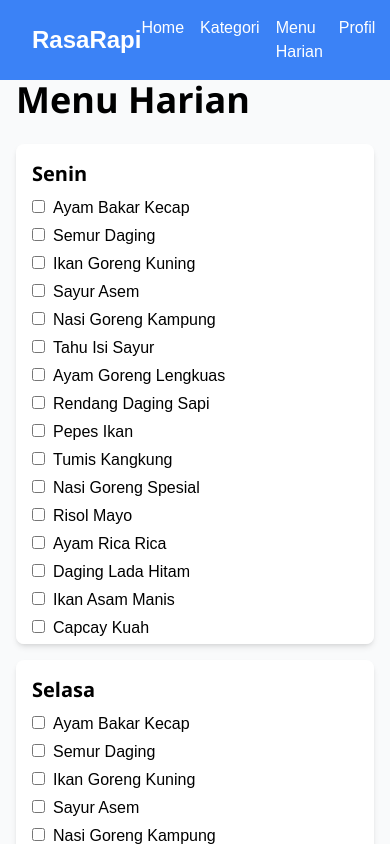
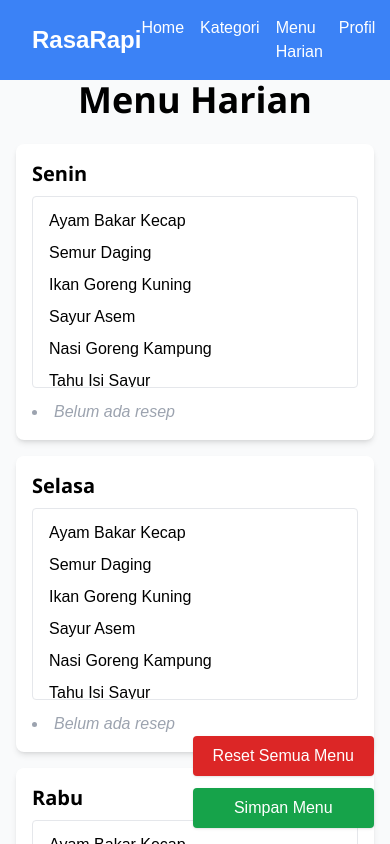
Before and after one commit to anishazulva/project_uts_rasarapi_kel5, a React (Create React App) app: page /menu-harian in a window 390 px wide. Shown: the top 844 px of the page. Built offline with nearby package versions, Linux system fonts and the light colour scheme.

Commit message:
ya Allah.. lanjut rii

```diff
--- a/src/pages/Categories.jsx
+++ b/src/pages/Categories.jsx
@@ -7,7 +7,7 @@ function Categories() {
       <h1 className="text-4xl font-bold mb-6">Kategori Resep</h1>
       <div className="grid grid-cols-1 sm:grid-cols-2 md:grid-cols-3 gap-4">
         <div className="bg-white p-4 rounded-lg shadow-md">
-          <h2 className="text-xl font-semibold">🍛 Masakan Utama</h2>
+          <h2 className="text-xl font-semibold">🐔 Olahan Ayam</h2>
           <ul className="mt-2">
             <Link to="/resep/1">
               <li>Ayam Bakar Kecap</li>
@@ -107,8 +107,8 @@ function Categories() {
           </ul>
         </div>
         <div className="bg-white p-4 rounded-lg shadow-md">
-          <h2 className="text-xl font-semibold">🧆 Cemilan & Gorengan</h2>
-          <h3 className="text-lg font-semibold mt-2">🧀 Camilan Asin</h3>
+          <h2 className="text-xl font-semibold">🧆 Cemilan</h2>
+          <h3 className="text-lg font-semibold mt-2">🧀 Cemilan Asin</h3>
           <ul className="mt-2">
             <Link to="/resep/30">
               <li>Tahu Isi Sayur</li>
@@ -126,7 +126,7 @@ function Categories() {
               <li>Cireng Bumbu Rujak</li>
             </Link>
           </ul>
-          <h3 className="text-lg font-semibold mt-4">🍮 Camilan Manis</h3>
+          <h3 className="text-lg font-semibold mt-4">🍮 Cemilan Manis</h3>
           <ul className="mt-2">
             <Link to="/resep/35">
               <li>Pisang Goreng Coklat</li>
--- a/src/pages/DailyMenu.jsx
+++ b/src/pages/DailyMenu.jsx
@@ -1,101 +1,98 @@
-import React, { useState } from 'react';
+import React, { useState, useEffect } from 'react';
 
 const recipeList = [
-  "Ayam Bakar Kecap", "Semur Daging", "Ikan Goreng Kuning", "Sayur Asem", "Nasi Goreng Kampung",
-  "Tahu Isi Sayur", "Ayam Goreng Lengkuas", "Rendang Daging Sapi", "Pepes Ikan", "Tumis Kangkung",
-  "Nasi Goreng Spesial", "Risol Mayo", "Ayam Rica Rica", "Daging Lada Hitam", "Ikan Asam Manis",
-  "Capcay Kuah", "Mie Goreng Rumahan", "Bola Bola Mie", "Opor Ayam", "Empal Gepuk",
-  "Cumi Saos Tiram", "Sayur Bayam Bening", "Bihun Goreng", "Bakwan Sayur", "Ayam Kecap Pedas Manis",
-  "Sop Iga Sapi", "Udang Balado", "Tumis Buncis Wortel", "Nasi Uduk", "Cireng Bumbu Rujak",
-  "Pisang Goreng Coklat", "Kue Cubit", "Kolak Pisang", "Donat Kentang", "Dadar Gulung"
+  'Ayam Bakar Kecap', 'Semur Daging', 'Ikan Goreng Kuning', 'Sayur Asem', 'Nasi Goreng Kampung',
+  'Tahu Isi Sayur', 'Ayam Goreng Lengkuas', 'Rendang Daging Sapi', 'Pepes Ikan', 'Tumis Kangkung',
+  'Nasi Goreng Spesial', 'Risol Mayo', 'Ayam Rica Rica', 'Daging Lada Hitam', 'Ikan Asam Manis',
+  'Capcay Kuah', 'Mie Goreng Rumahan', 'Bola-Bola Mie', 'Opor Ayam', 'Empal Gepuk',
+  'Cumi Saos Tiram', 'Sayur Bayam Bening', 'Bihun Goreng', 'Bakwan Sayur', 'Ayam Kecap Pedas Manis',
+  'Sop Iga Sapi', 'Udang Balado', 'Tumis Buncis Wortel', 'Nasi Uduk', 'Cireng Bumbu Rujak',
+  'Pisang Goreng Coklat', 'Kue Cubit', 'Kolak Pisang', 'Donat Kentang', 'Dadar Gulung'
 ];
 
+const days = ['Senin', 'Selasa', 'Rabu', 'Kamis', 'Jumat', 'Sabtu', 'Minggu'];
+
 function DailyMenu() {
-  const initialMenu = {
-    Senin: [],
-    Selasa: [],
-    Rabu: [],
-    Kamis: [],
-    Jumat: [],
-    Sabtu: [],
-    Minggu: []
+  const [menu, setMenu] = useState(() =>
+    Object.fromEntries(days.map(day => [day, []]))
+  );
+
+  // Load menu dari localStorage saat pertama kali render
+  useEffect(() => {
+    const savedMenu = localStorage.getItem("dailyMenu");
+    if (savedMenu) {
+      setMenu(JSON.parse(savedMenu));
+    }
+  }, []);
+
+  const handleToggleRecipe = (day, recipe) => {
+    const isSelected = menu[day].includes(recipe);
+    const updatedMenu = isSelected
+      ? menu[day].filter(item => item !== recipe)
+      : [...menu[day], recipe];
+    setMenu({ ...menu, [day]: updatedMenu });
   };
 
-  const [menu, setMenu] = useState(initialMenu);
-  const [showSelector, setShowSelector] = useState({
-    Senin: true,
-    Selasa: true,
-    Rabu: true,
-    Kamis: true,
-    Jumat: true,
-    Sabtu: true,
-    Minggu: true
-  });
-
-  const handleToggleRecipe = (day, recipe) => {
-    const updatedRecipes = menu[day].includes(recipe)
-      ? menu[day].filter((r) => r !== recipe)
-      : [...menu[day], recipe];
-    setMenu({ ...menu, [day]: updatedRecipes });
+  const handleResetAll = () => {
+    const emptyMenu = Object.fromEntries(days.map(day => [day, []]));
+    setMenu(emptyMenu);
+    localStorage.removeItem("dailyMenu");
   };
 
-  const handleDone = (day) => {
-    setShowSelector({ ...showSelector, [day]: false });
-  };
-
-  const handleEdit = (day) => {
-    setShowSelector({ ...showSelector, [day]: true });
+  const handleSave = () => {
+    localStorage.setItem("dailyMenu", JSON.stringify(menu));
+    alert("Menu harian berhasil disimpan!");
   };
 
   return (
-    <div className="container mx-auto p-4">
-      <h1 className="text-4xl font-bold mb-6">Menu Harian</h1>
+    <div className="relative min-h-screen container mx-auto p-4 pb-24">
+      <h1 className="text-4xl font-bold mb-6 text-center">Menu Harian</h1>
+
       <div className="grid grid-cols-1 sm:grid-cols-2 md:grid-cols-3 gap-4">
-        {Object.keys(menu).map((day) => (
-          <div key={day} className="bg-white p-4 rounded-lg shadow-md max-h-[500px] overflow-y-auto">
+        {days.map((day) => (
+          <div key={day} className="bg-white p-4 rounded-lg shadow-md">
             <h2 className="text-xl font-semibold mb-2">{day}</h2>
 
-            {showSelector[day] ? (
-              <>
-                <div className="space-y-1">
-                  {recipeList.map((recipe, index) => (
-                    <label key={index} className="block">
-                      <input
-                        type="checkbox"
-                        className="mr-2"
-                        checked={menu[day].includes(recipe)}
-                        onChange={() => handleToggleRecipe(day, recipe)}
-                      />
-                      {recipe}
-                    </label>
-                  ))}
-                </div>
+            <div className="h-48 overflow-y-auto border rounded p-2 mb-3">
+              {recipeList.map((recipe, index) => (
                 <button
-                  className="mt-4 bg-green-600 text-white px-3 py-1 rounded"
-                  onClick={() => handleDone(day)}
+                  key={index}
+                  onClick={() => handleToggleRecipe(day, recipe)}
+                  className={`block w-full text-left py-1 px-2 rounded
+                    ${menu[day].includes(recipe) ? 'bg-blue-200 font-semibold' : 'hover:bg-blue-100'}`}
                 >
-                  Selesai Pilih
+                  {recipe}
                 </button>
-              </>
-            ) : (
-              <>
-                <ul className="list-disc pl-5 text-gray-800 text-sm mb-2">
-                  {menu[day].length > 0 ? (
-                    menu[day].map((item, idx) => <li key={idx}>{item}</li>)
-                  ) : (
-                    <li className="text-gray-500 italic">Belum ada menu</li>
-                  )}
-                </ul>
-                <button
-                  className="bg-yellow-500 text-white px-3 py-1 rounded"
-                  onClick={() => handleEdit(day)}
-                >
-                  Edit Ulang
-                </button>
-              </>
-            )}
+              ))}
+            </div>
+
+            <ul className="list-disc list-inside text-gray-700">
+              {menu[day].length > 0 ? (
+                menu[day].map((item, idx) => (
+                  <li key={idx}>{item}</li>
+                ))
+              ) : (
+                <li className="italic text-gray-400">Belum ada resep</li>
+              )}
+            </ul>
           </div>
         ))}
+      </div>
+
+      {/* Tombol Simpan dan Reset di kanan bawah */}
+      <div className="fixed bottom-4 right-4 flex flex-col gap-3">
+        <button
+          onClick={handleResetAll}
+          className="bg-red-600 hover:bg-red-700 text-white px-5 py-2 rounded shadow"
+        >
+          Reset Semua Menu
+        </button>
+        <button
+          onClick={handleSave}
+          className="bg-green-600 hover:bg-green-700 text-white px-5 py-2 rounded shadow"
+        >
+          Simpan Menu
+        </button>
       </div>
     </div>
   );
--- a/src/pages/Profile.jsx
+++ b/src/pages/Profile.jsx
@@ -1,37 +1,84 @@
-import React from "react";
-import { useState } from "react";
-
-const savedRecipes = [
-  { id: 1, title: "Ayam Bakar", image: "https://source.unsplash.com/400x300/?grilled-chicken" },
-  { id: 2, title: "Sayur Asem", image: "https://source.unsplash.com/400x300/?vegetables" },
-];
+import React, { useState } from "react";
 
 function Profile() {
-  const [darkMode, setDarkMode] = useState(false);
+  const [name, setName] = useState("");
+  const [description, setDescription] = useState("");
+  const [profilePic, setProfilePic] = useState(null);
+  const [password, setPassword] = useState("");
+
+  const handleImageUpload = (e) => {
+    const file = e.target.files[0];
+    if (file) {
+      setProfilePic(URL.createObjectURL(file));
+    }
+  };
+
+  const handleSave = () => {
+    alert("Perubahan profil telah disimpan (dummy).");
+  };
 
   return (
-    <div className={`min-h-screen px-4 py-8 ${darkMode ? "bg-gray-900 text-white" : "bg-white text-gray-900"}`}>
+    <div className="min-h-screen px-4 py-8 bg-white text-gray-900">
       <div className="max-w-4xl mx-auto">
-        <div className="flex items-center justify-between mb-6">
-          <h1 className="text-2xl font-bold">Profil & Favorit</h1>
-          <button
-            onClick={() => setDarkMode(!darkMode)}
-            className="px-4 py-2 bg-orange-500 text-white rounded-xl shadow hover:bg-orange-600"
-          >
-            {darkMode ? "Light Mode" : "Dark Mode"}
-          </button>
+        <h1 className="text-3xl font-bold mb-6">Profil Pengguna</h1>
+
+        {/* Foto Profil */}
+        <div className="flex items-center gap-4 mb-6">
+          <div className="w-24 h-24 rounded-full overflow-hidden bg-gray-200">
+            {profilePic ? (
+              <img src={profilePic} alt="Profil" className="w-full h-full object-cover" />
+            ) : (
+              <div className="flex items-center justify-center h-full text-gray-500">Foto</div>
+            )}
+          </div>
+          <input type="file" accept="image/*" onChange={handleImageUpload} />
         </div>
 
-        <h2 className="text-xl font-semibold mb-4">Resep yang Disimpan</h2>
-        <div className="grid grid-cols-1 sm:grid-cols-2 md:grid-cols-3 gap-6">
-          {savedRecipes.map((recipe) => (
-            <div key={recipe.id} className="bg-white dark:bg-gray-800 rounded-xl overflow-hidden shadow-md">
-              <img src={recipe.image} alt={recipe.title} className="w-full h-40 object-cover" />
-              <div className="p-4">
-                <h3 className="text-lg font-semibold">{recipe.title}</h3>
-              </div>
-            </div>
-          ))}
+        {/* Nama dan Deskripsi */}
+        <div className="bg-gray-100 p-6 rounded-xl mb-6 shadow">
+          <div className="mb-4">
+            <label className="block font-semibold mb-1">Nama</label>
+            <input
+              type="text"
+              placeholder="Masukkan nama kamu"
+              value={name}
+              onChange={(e) => setName(e.target.value)}
+              className="w-full p-2 rounded border border-gray-300"
+            />
+          </div>
+
+          <div className="mb-4">
+            <label className="block font-semibold mb-1">Deskripsi Diri</label>
+            <textarea
+              placeholder="Contoh: Saya suka memasak menu rumahan..."
+              value={description}
+              onChange={(e) => setDescription(e.target.value)}
+              className="w-full p-2 rounded border border-gray-300"
+              rows={3}
+            />
+          </div>
+        </div>
+
+        {/* Ganti Password */}
+        <div className="bg-gray-100 p-6 rounded-xl mb-6 shadow">
+          <label className="block font-semibold mb-2">Ganti Password</label>
+          <input
+            type="password"
+            placeholder="Masukkan password baru"
+            value={password}
+            onChange={(e) => setPassword(e.target.value)}
+            className="w-full p-2 rounded border border-gray-300"
+          />
+        </div>
+
+        {/* Tombol Simpan */}
+        <div className="text-right">
+          <button
+            onClick={handleSave}
+            className="bg-blue-600 text-white px-6 py-2 rounded hover:bg-blue-700"
+          >
+            Simpan Perubahan
+          </button>
         </div>
       </div>
     </div>
```
Also changed, not shown: package.json (line endings or trailing spaces).
